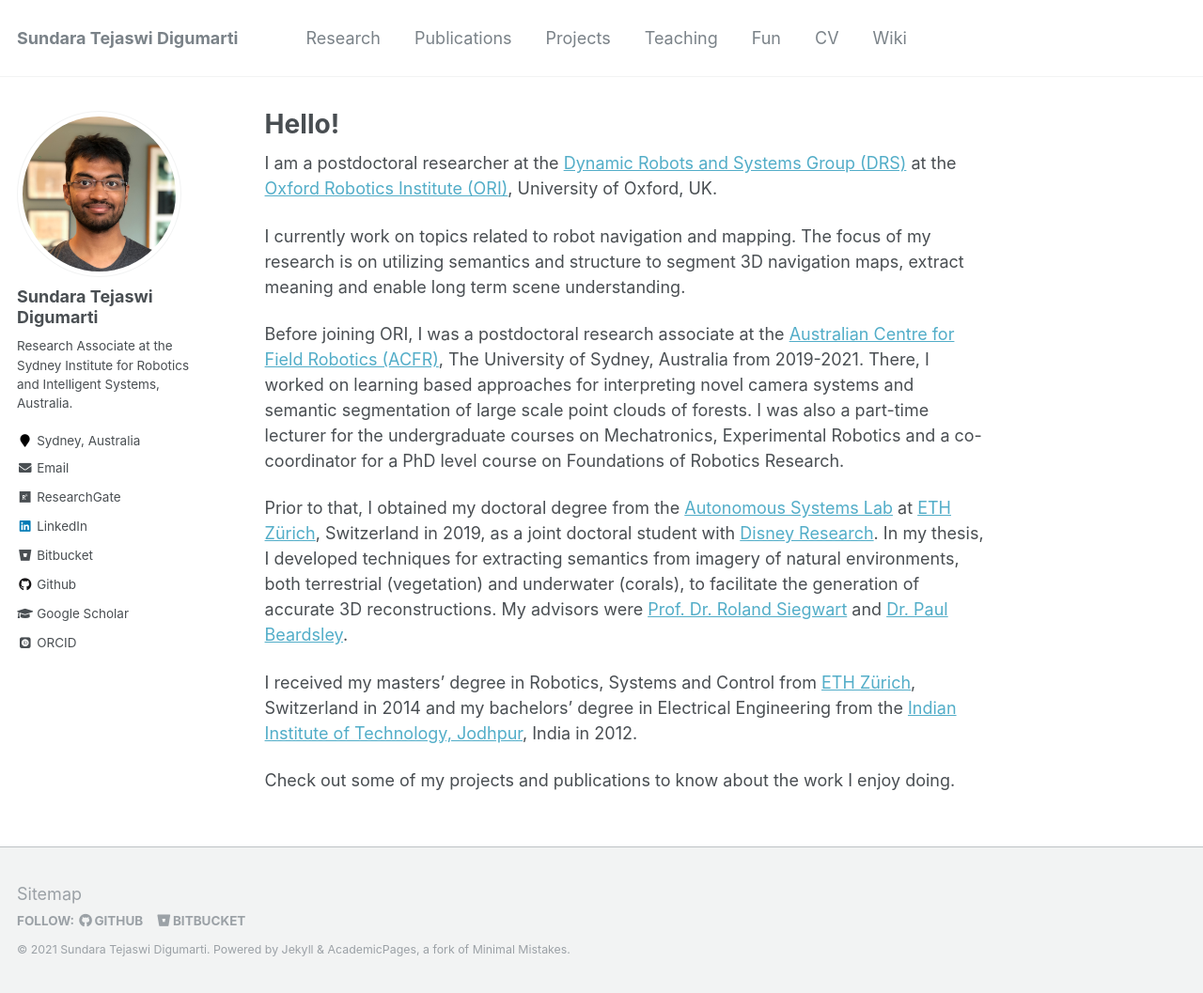
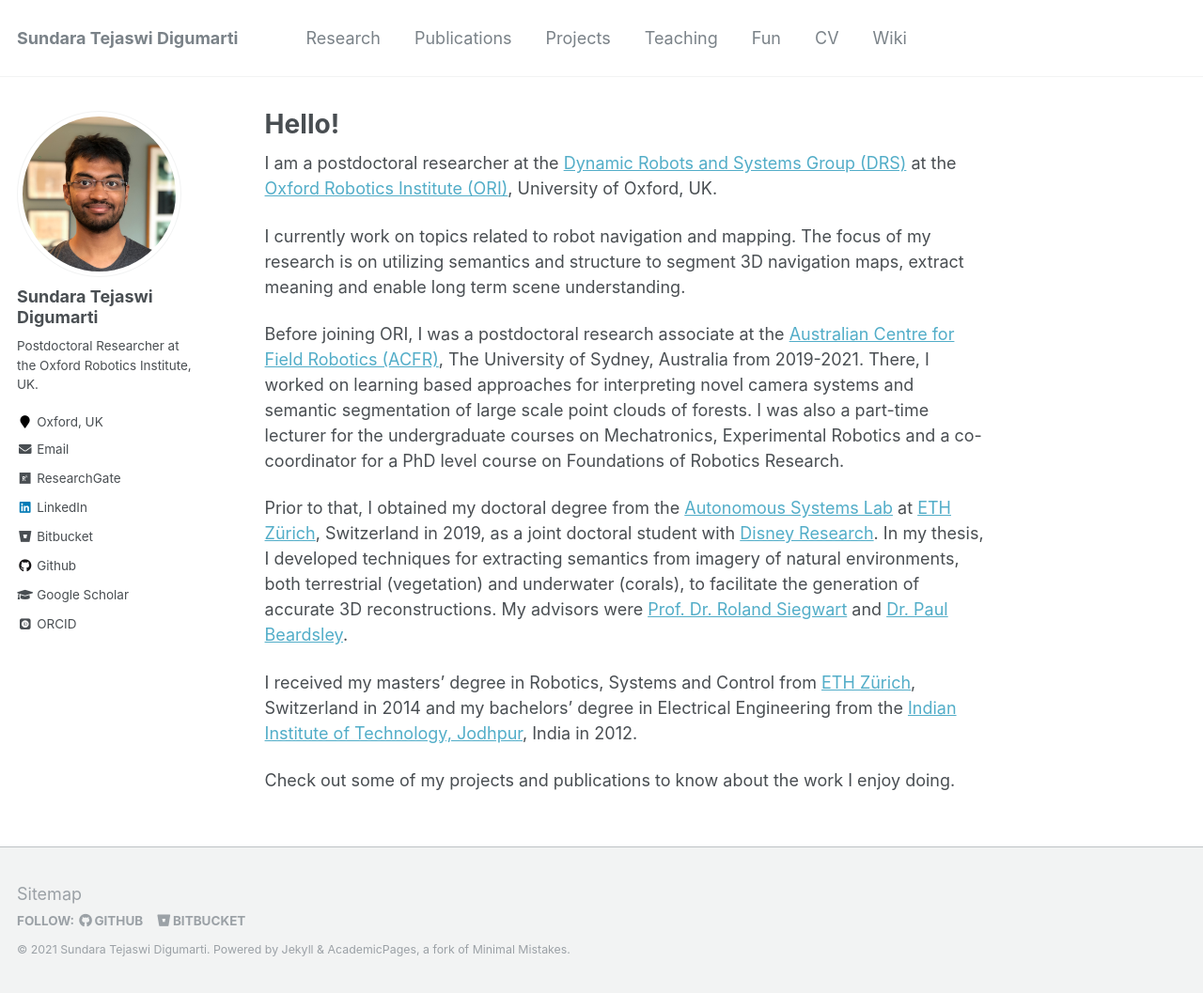
Before and after one commit to tejaswid/tejaswid.github.io, a Jekyll site: the page built from _pages/about.md, in a window 1280 px wide and 1057 px high. Shown: the whole window at 94% size. Built offline with Jekyll 4.4.1, drawn with Linux system fonts in a browser that asks for light colours; some web fonts are replaced.

Commit message:
Updated config to oxford

```diff
--- a/_config.yml
+++ b/_config.yml
@@ -10,7 +10,7 @@ locale                   : "en-US"
 title                    : "Sundara Tejaswi Digumarti"
 title_separator          : "-"
 name                     : &name "Sundara Tejaswi Digumarti"
-description              : &description "Research Associate at the Sydney Institute for Robotics and Intelligent Systems, Australia. Works on Computer Vision and Robotics"
+description              : &description "Postdoctoral Researcher at the Oxford Robotics Institute, UK. Works on Computer Vision and Robotics"
 url                      : https://tejaswid.github.io # the base hostname & protocol for your site e.g. "https://mmistakes.github.io"
 baseurl                  : "" # the subpath of your site, e.g. "/blog"
 repository               : "tejaswid/tejaswid.github.io"
@@ -82,11 +82,11 @@ analytics:
 author:
   name             : "Sundara Tejaswi Digumarti"
   avatar           : "tejaswi_small.png"
-  bio              : "Research Associate at the Sydney Institute for Robotics and Intelligent Systems, Australia."
-  location         : "Sydney, Australia"
+  bio              : "Postdoctoral Researcher at the Oxford Robotics Institute, UK."
+  location         : "Oxford, UK"
   employer         :
   googlescholar    : "https://scholar.google.ch/citations?user=_uO9ckAAAAAJ&hl=en"
-  email            : "tejaswi.digumarti@sydney.edu.au, sundaratejaswi@gmail.com"
+  email            : "tejaswid@robots.ox.ac.uk, sundaratejaswi@gmail.com"
   researchgate     : "https://www.researchgate.net/profile/Sundara_Tejaswi_Digumarti"
   uri              :
   bitbucket        : "dtejaswi"
@@ -276,7 +276,7 @@ sass:
 permalink: /:categories/:title/
 # paginate: 5 # amount of posts to show
 # paginate_path: /page:num/
-timezone: Australia/Sydney # http://en.wikipedia.org/wiki/List_of_tz_database_time_zones
+timezone: Europe/London # http://en.wikipedia.org/wiki/List_of_tz_database_time_zones
 
 
 # Plugins
```
